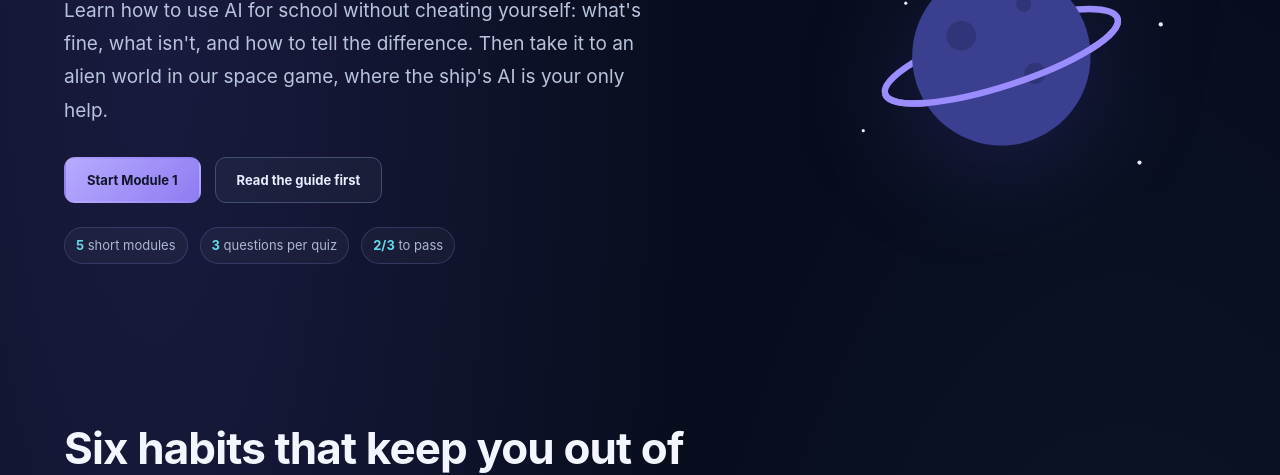
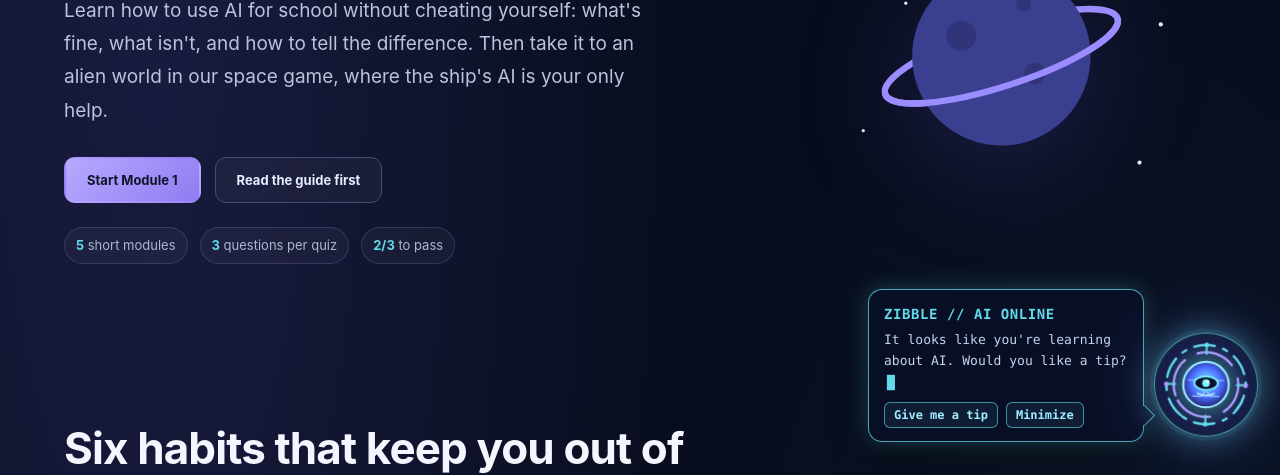
Before and after one commit to WebmasterMCTSA/AI-Learning-Tool, a plain HTML site: page index.html in a window 1280 px wide. Shown: the part 336-811 px from the top of the page. Drawn offline with Linux system fonts and the light colour scheme.

Commit message:
Update index.html

```diff
--- a/index.html
+++ b/index.html
@@ -148,10 +148,10 @@ footer{max-width:1400px;margin:auto;border-top:1px solid var(--line);padding:42p
 .toast strong{color:var(--accent)}
 
 /* ZIBBLE */
-.zibble-widget{position:fixed;right:22px;bottom:22px;z-index:2500;display:none;align-items:flex-end;gap:10px;max-width:min(390px,calc(100vw - 32px))}
+.zibble-widget{position:fixed;right:22px;bottom:22px;z-index:2500;display:flex;align-items:flex-end;gap:10px;max-width:min(390px,calc(100vw - 32px))}
 .zibble-widget.unlocked{display:flex}
 .zibble-avatar{width:104px;height:104px;flex:none;border:1px solid rgba(99,235,255,.55);border-radius:50%;background:radial-gradient(circle at 50% 55%,rgba(43,207,255,.24),rgba(68,55,160,.2) 58%,rgba(17,22,57,.96) 76%);box-shadow:0 0 28px rgba(49,204,255,.28),0 10px 28px rgba(0,0,0,.38);cursor:pointer;display:grid;place-items:center;padding:10px;animation:zibbleFloat 3s ease-in-out infinite}
-.zibble-avatar svg{width:100%;height:100%}
+.zibble-avatar svg{width:100%;height:100%;overflow:visible}
 .zibble-bubble{position:relative;background:#f1efff;color:#202344;border:2px solid var(--accent);border-radius:17px;padding:13px 15px;box-shadow:0 14px 35px rgba(0,0,0,.4);max-width:285px;font-size:14px}
 .zibble-bubble:after{content:"";position:absolute;right:-9px;bottom:18px;width:14px;height:14px;background:#f1efff;border-right:2px solid var(--accent);border-top:2px solid var(--accent);transform:rotate(45deg)}
 .zibble-bubble strong{display:block;color:#5146a2;font-size:16px;margin-bottom:3px}
@@ -161,7 +161,27 @@ footer{max-width:1400px;margin:auto;border-top:1px solid var(--line);padding:42p
 .zibble-actions button:hover{background:#e4e0ff}
 .zibble-widget.minimized .zibble-bubble{display:none}
 .zibble-widget.minimized{gap:0}
+.zibble-eye{transform-box:fill-box;transform-origin:center;animation:zibbleBlink 4.5s infinite}
+.zibble-avatar:hover svg{animation:zibbleWiggle .5s}
+@keyframes zibbleBlink{0%,94%,100%{transform:scaleY(1)}97%{transform:scaleY(.1)}}
+@keyframes zibbleWiggle{0%,100%{transform:rotate(0)}25%{transform:rotate(-12deg)}75%{transform:rotate(12deg)}}
 @keyframes zibbleFloat{0%,100%{transform:translateY(0) rotate(-2deg)}50%{transform:translateY(-7px) rotate(2deg)}}
+
+/* ZIBBLE: futuristic skin */
+.zibble-avatar{border:1px solid rgba(98,217,232,.7);background:radial-gradient(circle at 50% 50%,rgba(98,217,232,.18),rgba(20,18,70,.85) 62%,rgba(6,10,28,.97) 78%);box-shadow:0 0 0 4px rgba(98,217,232,.08),0 0 34px rgba(98,217,232,.45),0 0 70px rgba(122,96,255,.25),inset 0 0 18px rgba(98,217,232,.2);padding:4px}
+.zibble-ring{transform-box:fill-box;transform-origin:center;animation:zibbleSpin 14s linear infinite}
+.zibble-ring.rev{animation-duration:9s;animation-direction:reverse}
+@keyframes zibbleSpin{to{transform:rotate(360deg)}}
+.zibble-avatar:hover svg{animation:none;filter:drop-shadow(0 0 6px #62d9e8)}
+.zibble-bubble{background:rgba(9,16,38,.92);backdrop-filter:blur(10px);color:#dff7ff;border:1px solid rgba(98,217,232,.75);border-radius:14px;box-shadow:0 0 22px rgba(98,217,232,.25),0 14px 35px rgba(0,0,0,.5);font-family:ui-monospace,SFMono-Regular,Menlo,Consolas,monospace;font-size:13px}
+.zibble-bubble:after{background:#0a1228;border-right:1px solid rgba(98,217,232,.75);border-top:1px solid rgba(98,217,232,.75)}
+.zibble-bubble strong{color:#62d9e8;letter-spacing:.04em;font-size:14px}
+.zibble-bubble p{color:#c3d4ef}
+.zibble-actions button{background:rgba(98,217,232,.08);color:#9fefff;border:1px solid rgba(98,217,232,.6);border-radius:6px}
+.zibble-actions button:hover{background:rgba(98,217,232,.22)}
+.zibble-bubble p#zibbleMessage:after{content:"\2588";margin-left:3px;color:#62d9e8;animation:zibbleCursor 1s steps(1) infinite}
+@keyframes zibbleCursor{50%{opacity:0}}
+@media(prefers-reduced-motion:reduce){.zibble-ring,.zibble-bubble p#zibbleMessage:after{animation:none}}
 
 /* RESPONSIVE */
 @media(max-width:900px){.nav-links a{font-size:10px}}
@@ -362,21 +382,30 @@ body{padding-top:64px}.navbar{height:64px}.nav-links{top:64px}
 
 <div class="zibble-widget" id="zibbleWidget" aria-label="Zibble assistant">
   <div class="zibble-bubble" id="zibbleBubble" role="status" aria-live="polite">
-    <strong>Hi, I'm Zibble!</strong>
-    <p id="zibbleMessage">You earned me by completing AI Fundamentals. I'm here if you need a hand!</p>
+    <strong>ZIBBLE // AI ONLINE</strong>
+    <p id="zibbleMessage">It looks like you're learning about AI. Would you like a tip?</p>
     <div class="zibble-actions">
       <button type="button" onclick="zibbleTip()">Give me a tip</button>
       <button type="button" onclick="toggleZibble()">Minimize</button>
     </div>
   </div>
   <button class="zibble-avatar" type="button" onclick="toggleZibble()" aria-label="Open Zibble alien chatbot" title="Talk to Zibble">
-    <svg viewBox="0 0 64 64" role="img" aria-label="A friendly animated paperclip-shaped space helper">
-      <path d="M39 13c-8-8-21-3-21 8v24c0 15 23 17 23 1V20c0-7-11-8-11 0v24" fill="none" stroke="#b8adff" stroke-width="7" stroke-linecap="round"/>
-      <path d="M39 13c-8-8-21-3-21 8v24c0 15 23 17 23 1V20c0-7-11-8-11 0v24" fill="none" stroke="#7468d8" stroke-width="2" stroke-linecap="round"/>
-      <circle cx="25" cy="29" r="2.8" fill="#171c3c"/><circle cx="37" cy="29" r="2.8" fill="#171c3c"/>
-      <path d="M27 37q4 5 8 0" fill="none" stroke="#171c3c" stroke-width="2" stroke-linecap="round"/>
-      <circle cx="19" cy="35" r="2.2" fill="#f3a9d5" opacity=".9"/><circle cx="43" cy="35" r="2.2" fill="#f3a9d5" opacity=".9"/>
-      <path d="M47 10l2 4 4 2-4 2-2 4-2-4-4-2 4-2z" fill="#5aa9ff"/>
+    <svg viewBox="0 0 64 64" role="img" aria-label="Zibble, a futuristic AI core">
+      <defs>
+        <radialGradient id="zibCore" cx="50%" cy="45%" r="60%"><stop offset="0" stop-color="#7ff3ff"/><stop offset=".55" stop-color="#4a6bff"/><stop offset="1" stop-color="#1a1650"/></radialGradient>
+        <radialGradient id="zibGlow" cx="50%" cy="50%" r="50%"><stop offset="0" stop-color="#62d9e8" stop-opacity=".55"/><stop offset="1" stop-color="#62d9e8" stop-opacity="0"/></radialGradient>
+      </defs>
+      <circle cx="32" cy="32" r="30" fill="url(#zibGlow)"/>
+      <circle class="zibble-ring" cx="32" cy="32" r="27" fill="none" stroke="#62d9e8" stroke-width="1.6" stroke-dasharray="14 6 3 6" stroke-linecap="round"/>
+      <circle class="zibble-ring rev" cx="32" cy="32" r="22" fill="none" stroke="#a99bff" stroke-width="1.6" stroke-dasharray="26 10" stroke-linecap="round"/>
+      <path d="M32 5v6M32 53v6M5 32h6M53 32h6" stroke="#62d9e8" stroke-width="1.6" stroke-linecap="round" opacity=".8"/>
+      <circle cx="32" cy="5" r="1.6" fill="#62d9e8"/><circle cx="59" cy="32" r="1.6" fill="#a99bff"/><circle cx="5" cy="32" r="1.6" fill="#a99bff"/><circle cx="32" cy="59" r="1.6" fill="#62d9e8"/>
+      <circle cx="32" cy="32" r="15.5" fill="url(#zibCore)" stroke="#9fefff" stroke-width="1.4"/>
+      <path d="M20 29h5l2 3h4M44 29h-5l-2 3h-4M23 40h6l2-3M41 40h-6l-2-3" fill="none" stroke="#bff6ff" stroke-width=".9" stroke-linecap="round" stroke-linejoin="round" opacity=".6"/>
+      <ellipse class="zibble-eye" cx="32" cy="31" rx="8" ry="4.6" fill="#07102e" stroke="#7ff3ff" stroke-width="1.2"/>
+      <circle class="zibble-eye" cx="32" cy="31" r="2.6" fill="#7ff3ff"/>
+      <circle cx="33" cy="30" r=".9" fill="#fff"/>
+      <path d="M26.5 38q5.5 3 11 0" fill="none" stroke="#bff6ff" stroke-width="1.3" stroke-linecap="round" opacity=".85"/>
     </svg>
   </button>
 </div>
@@ -390,5 +419,21 @@ body{padding-top:64px}.navbar{height:64px}.nav-links{top:64px}
    (Everything between <script> and </script> from your current file:
    the modules data, badgeInfo, ranks, storage, quiz and Zibble functions, etc.) */
 </script>
+<script>
+/* Zibble helper: works even without the main script; defers to it if present */
+(function(){
+  var tips=["Try the question yourself first. Then ask AI to explain anything that was confusing.","AI can sound confident and still be wrong. Check important facts with a reliable source.","A clear prompt includes your goal, useful context, and the format you want.","Keep passwords, addresses, and other private information out of AI prompts.","Use AI as a study partner, not as a replacement for your own thinking."];
+  var i=0,w=document.getElementById("zibbleWidget");
+  if(typeof window.toggleZibble!=="function") window.toggleZibble=function(){
+    w.classList.toggle("minimized");
+    w.querySelector(".zibble-avatar").setAttribute("aria-label",w.classList.contains("minimized")?"Open Zibble alien chatbot":"Minimize Zibble alien chatbot");
+  };
+  if(typeof window.zibbleTip!=="function") window.zibbleTip=function(){
+    document.getElementById("zibbleMessage").textContent=tips[i++%tips.length];
+    w.classList.remove("minimized");
+  };
+  w.classList.add("unlocked");
+})();
+</script>
 </body>
 </html>
```
